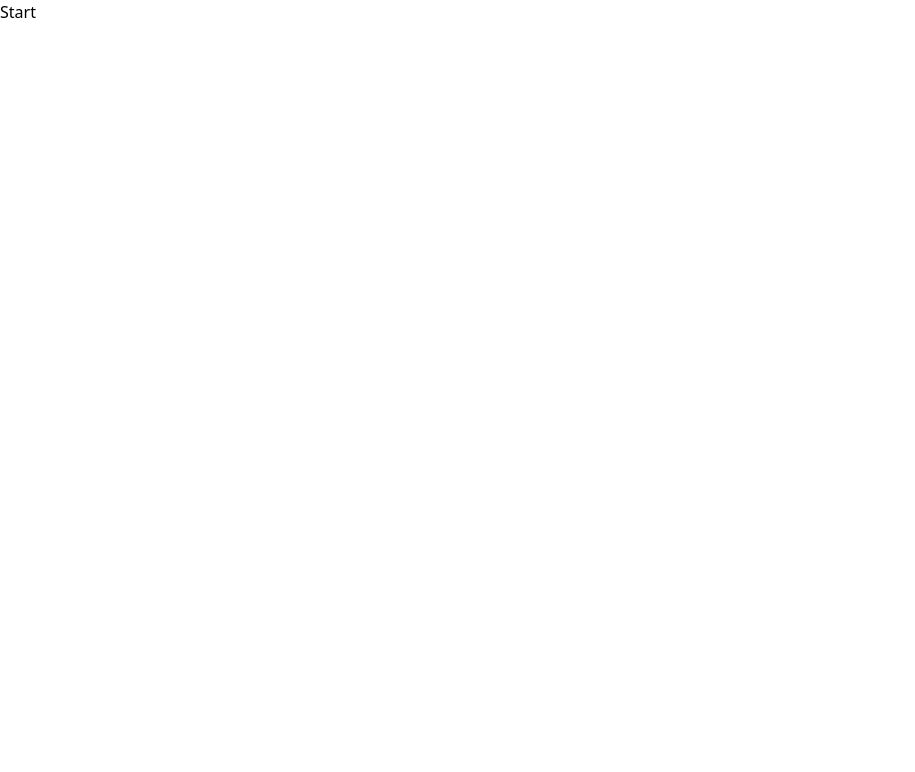
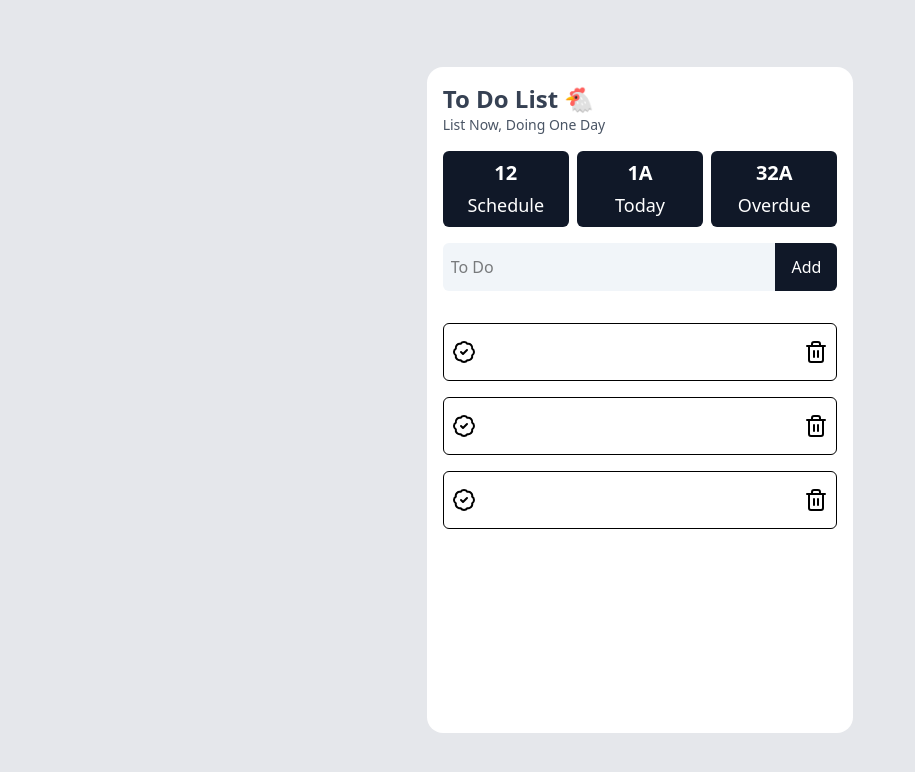
Before and after one commit to Startang141/react-to-do, a React (Vite) app: page / in a window 1280 px wide. Shown: the top 772 px of the page, without its empty margins (0-915 px from the left). Built offline with nearby package versions, Linux system fonts and the light colour scheme.

Commit message:
UI + Lucid Icon

```diff
--- a/package.json
+++ b/package.json
@@ -11,6 +11,7 @@
   },
   "dependencies": {
     "@tailwindcss/vite": "^4.1.14",
+    "lucide-react": "^0.544.0",
     "react": "^19.1.1",
     "react-dom": "^19.1.1",
     "tailwindcss": "^4.1.14"
--- a/src/App.jsx
+++ b/src/App.jsx
@@ -1,7 +1,12 @@
 import React from "react";
+import Todo from "./components/todo";
 
 function App() {
-  return <div>Start</div>;
+  return (
+    <div className="bg-gray-200 grid h-screen">
+      <Todo />
+    </div>
+  );
 }
 
 export default App;
--- /dev/null
+++ b/src/components/ReportBox.jsx
@@ -0,0 +1,14 @@
+import React from "react";
+
+function ReportBox({ Name, Sum }) {
+  return (
+    <div>
+      <div className="w- rounded-md p-2 bg-gray-900 text-white text-center">
+        <p className="text-xl font-semibold mb-1">{Sum}</p>
+        <h3 className="text-lg font-light">{Name}</h3>
+      </div>
+    </div>
+  );
+}
+
+export default ReportBox;
--- /dev/null
+++ b/src/components/Todo.jsx
@@ -0,0 +1,41 @@
+import React from "react";
+import ReportBox from "./ReportBox";
+import TodoItems from "./TodoItems";
+
+function Todo() {
+  return (
+    <div className="bg-white md:w-2/5 lg:w-1/3 h-5/6 place-self-center rounded-2xl p-4 overflow-hidden">
+      {/* Heading */}
+      <h1 className="text-2xl font-semibold text-gray-700">To Do List 🐔</h1>
+      <p className="text-sm text-gray-600">List Now, Doing One Day</p>
+
+      {/* Mini Report */}
+      <div className="grid grid-flow-col grid-cols-3 my-4 gap-2">
+        <ReportBox Name="Schedule" Sum="12" />
+        <ReportBox Name="Today" Sum="1A" />
+        <ReportBox Name="Overdue" Sum="32A" />
+      </div>
+
+      {/* Input */}
+      <div className="bg-slate-100 flex items-center rounded-md">
+        <input
+          className="rounded-md w-full py-3 px-2"
+          placeholder="To Do"
+          type="text"
+        />
+        <button className="bg-gray-900 text-white px-4 py-3 rounded-tr-md rounded-br-md cursor-pointer">
+          Add
+        </button>
+      </div>
+
+      {/* List To Do */}
+      <div className="overflow-y-auto h-1/2 my-4">
+        <TodoItems doing="" />
+        <TodoItems doing="" />
+        <TodoItems doing="" />
+      </div>
+    </div>
+  );
+}
+
+export default Todo;
--- /dev/null
+++ b/src/components/TodoItems.jsx
@@ -0,0 +1,16 @@
+import { BadgeCheck, Trash2 } from "lucide-react";
+import React from "react";
+
+function TodoItems({ doing }) {
+  return (
+    <div className="flex items-center justify-between my-4 border rounded-md py-4 px-2 hover:bg-slate-50">
+      <div className="flex items-center gap-2">
+        <BadgeCheck />
+        <p>{doing}</p>
+      </div>
+      <Trash2 className="cursor-pointer" />
+    </div>
+  );
+}
+
+export default TodoItems;
```
Also changed, not shown: 1 other file (tests, documents, lock files or other folders).
